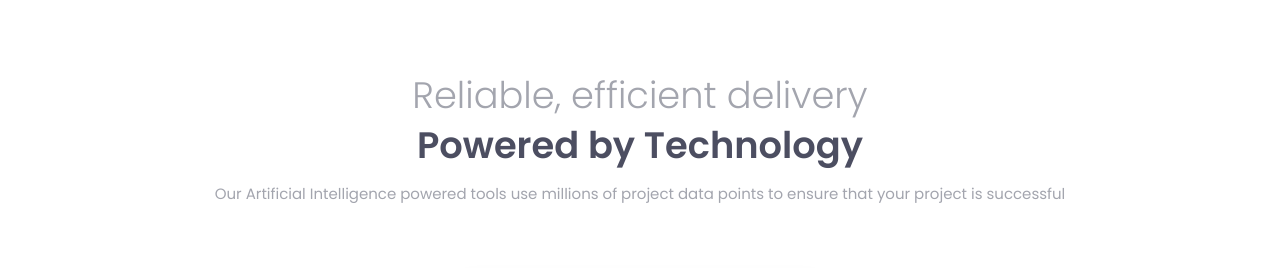
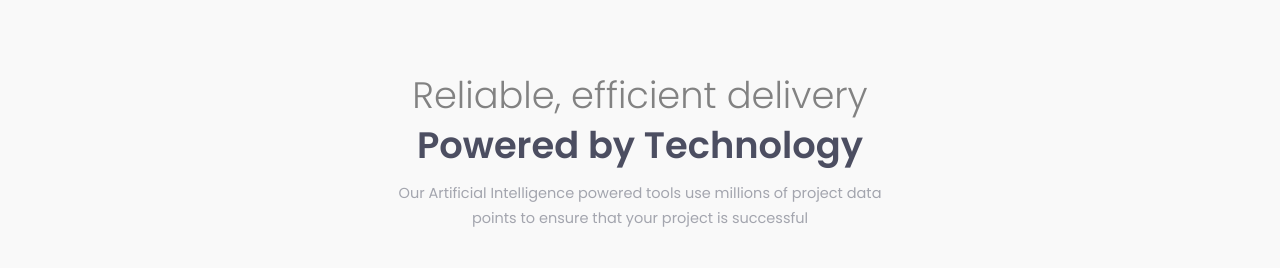
Before and after one commit to jaalzu/challenge-6, a plain HTML site: page index.html in a window 1280 px wide. Shown: the top 268 px of the page. Drawn offline with Linux system fonts and the light colour scheme.

Commit message:
last commit

```diff
--- a/index.html
+++ b/index.html
@@ -19,7 +19,7 @@
       <span>Reliable, efficient delivery</span>
       <h1>Powered by Technology</h1>
       <p>
-        Our Artificial Intelligence powered tools use millions of project data  points
+        Our Artificial Intelligence powered tools use millions of project data <br> points
         to ensure that your project is successful
       </p>
     </div>
--- a/style.css
+++ b/style.css
@@ -9,7 +9,7 @@
 
     --color-dark-gray:hsl(234, 12%, 34%);
     --color-gray-light:hsl(229, 6%, 66%);
-    --color-white:hsl(0, 0%, 98%);
+    --color-white:hsl(0, 0%, 97.5%);
 
     --ff-primary:"Poppins", sans-serif;
 
@@ -17,8 +17,8 @@
     --fw-normal:400;
     --fw-bold:600;
 
-    --fs-small-:0.937rem;
-    --fs-mid-:1.50rem;
+    --fs-small-:0.907rem;
+    --fs-mid-:1.30rem;
     --fs-mid-large:2.3rem;
     --fs-big-:2.5rem;
 
@@ -33,7 +33,7 @@
 }
 
 body{
-    background-color: var(--color-dark-light);
+    background-color: var(--color-white);
     font-family: var(--ff-primary);
     line-height: 1.7;
 }
@@ -44,7 +44,7 @@ body{
 }
 
 .title span{
-    color: var(--color-gray-light);
+    color: rgb(130, 130, 130);
     font-size: var(--fs-mid-large);
     font-weight: var(--fw-light);
 }
@@ -65,7 +65,7 @@ body{
 }
 
 .container{
-    max-width: 1140px;
+    max-width: 1180px;
     margin-inline: auto;
 
 
```
